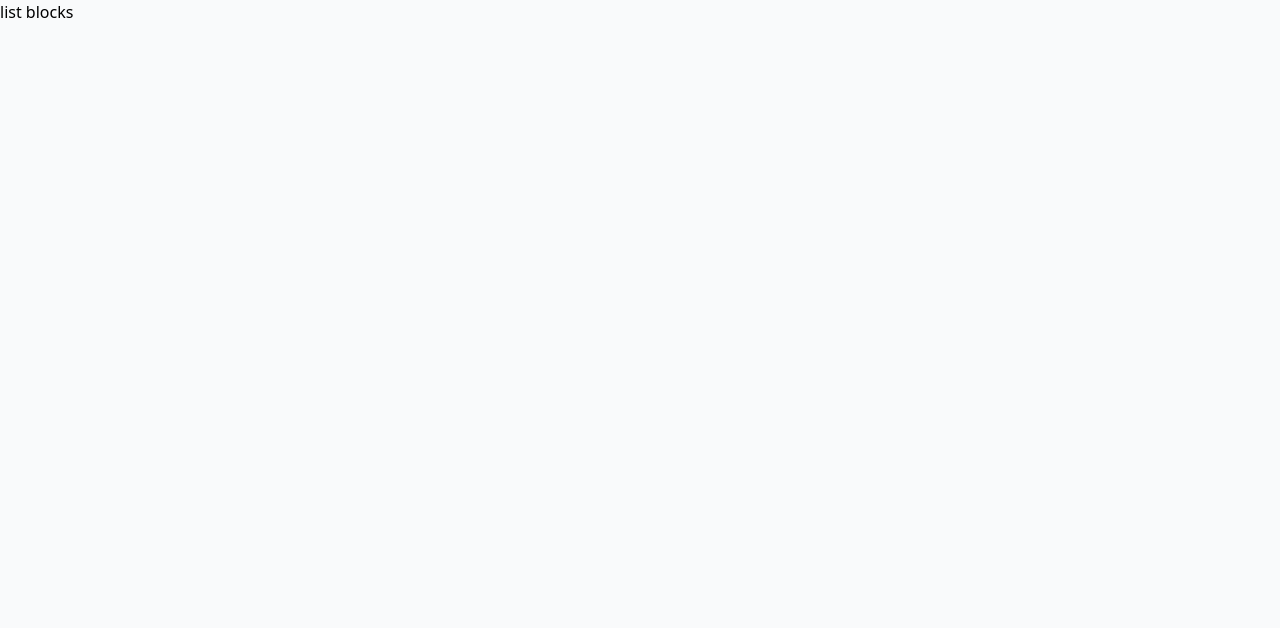
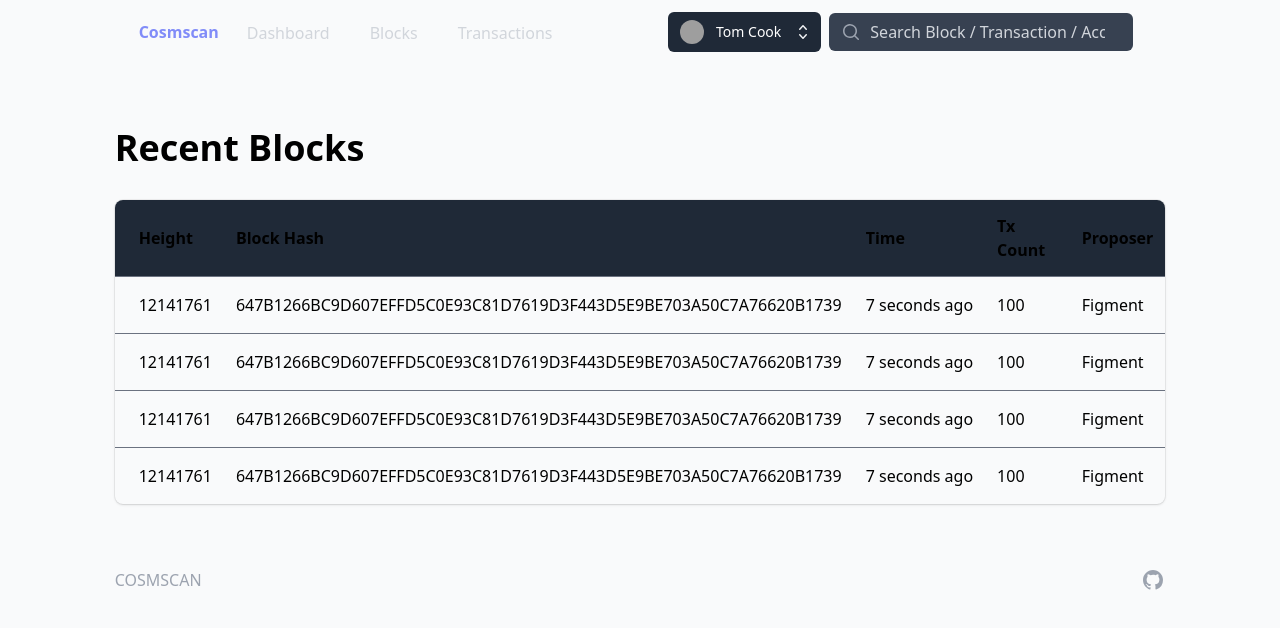
Before and after one commit to cosmscan/cosmscan-frontend, a Next.js app: page /blocks/1 in a window 1280 px wide. Shown: the top 628 px of the page. Built offline with nearby package versions, Linux system fonts and the light colour scheme; grey boxes are pictures that could not be loaded.

Commit message:
feat: styling recent blocks

```diff
--- a/pages/blocks/[chain].tsx
+++ b/pages/blocks/[chain].tsx
@@ -1,8 +1,64 @@
 import type { NextPage } from "next";
+import Layout from "../../components/layout";
 
 const ListBlockPage:NextPage = () => {
     return (
-        <div>list blocks</div>
+        <Layout>
+            <div className="mx-auto w-10/12 px-2 mt-16">
+                <div className="sm:flex sm:items-center">
+                    <h1 className="text-4xl font-semibold">Recent Blocks</h1>
+                </div>
+                <div className="mt-8 flex flex-col">
+                    <div className="-my-2 -mx-4 overflow-x-auto sm:-mx-6 lg:-mx-8">
+                    <div className="inline-block min-w-full py-2 align-middle md:px-6 lg:px-8">
+                        <div className="overflow-hidden shadow ring-1 ring-black ring-opacity-5 md:rounded-lg">
+                        <table className="min-w-full divide-y divide-gray-500 ">
+                            <thead className="bg-gray-800">
+                            <tr>
+                                <th scope="col" className="py-3.5 pl-4 text-left font-semibold sm:pl-6">Height</th>
+                                <th scope="col" className="px-3 py-3.5 text-left font-semibold">Block Hash</th>
+                                <th scope="col" className="px-3 py-3.5 text-left font-semibold">Time</th>
+                                <th scope="col" className="px-3 py-3.5 text-left font-semibold">Tx Count</th>
+                                <th scope="col" className="px-3 py-3.5 text-left font-semibold">Proposer</th>
+                            </tr>
+                            </thead>
+                            <tbody className="divide-y divide-gray-500">
+                                <tr key={"1"}>
+                                    <td className="whitespace-nowrap py-4 pl-4 pr-3 font-medium sm:pl-6">12141761</td>
+                                    <td className="whitespace-nowrap px-3 py-4">647B1266BC9D607EFFD5C0E93C81D7619D3F443D5E9BE703A50C7A76620B1739</td>
+                                    <td className="whitespace-nowrap px-3 py-4">7 seconds ago</td>
+                                    <td className="whitespace-nowrap px-3 py-4">100</td>
+                                    <td className="whitespace-nowrap px-3 py-4">Figment</td>
+                                </tr>
+                                <tr key={"2"}>
+                                    <td className="whitespace-nowrap py-4 pl-4 pr-3 font-medium sm:pl-6">12141761</td>
+                                    <td className="whitespace-nowrap px-3 py-4">647B1266BC9D607EFFD5C0E93C81D7619D3F443D5E9BE703A50C7A76620B1739</td>
+                                    <td className="whitespace-nowrap px-3 py-4">7 seconds ago</td>
+                                    <td className="whitespace-nowrap px-3 py-4">100</td>
+                                    <td className="whitespace-nowrap px-3 py-4">Figment</td>
+                                </tr>
+                                <tr key={"3"}>
+                                    <td className="whitespace-nowrap py-4 pl-4 pr-3 font-medium sm:pl-6">12141761</td>
+                                    <td className="whitespace-nowrap px-3 py-4">647B1266BC9D607EFFD5C0E93C81D7619D3F443D5E9BE703A50C7A76620B1739</td>
+                                    <td className="whitespace-nowrap px-3 py-4">7 seconds ago</td>
+                                    <td className="whitespace-nowrap px-3 py-4">100</td>
+                                    <td className="whitespace-nowrap px-3 py-4">Figment</td>
+                                </tr>
+                                <tr key={"4"}>
+                                    <td className="whitespace-nowrap py-4 pl-4 pr-3 font-medium sm:pl-6">12141761</td>
+                                    <td className="whitespace-nowrap px-3 py-4">647B1266BC9D607EFFD5C0E93C81D7619D3F443D5E9BE703A50C7A76620B1739</td>
+                                    <td className="whitespace-nowrap px-3 py-4">7 seconds ago</td>
+                                    <td className="whitespace-nowrap px-3 py-4">100</td>
+                                    <td className="whitespace-nowrap px-3 py-4">Figment</td>
+                                </tr>
+                            </tbody>
+                        </table>
+                        </div>
+                    </div>
+                    </div>
+                </div>
+            </div>
+        </Layout>
     )
 }
 
```
